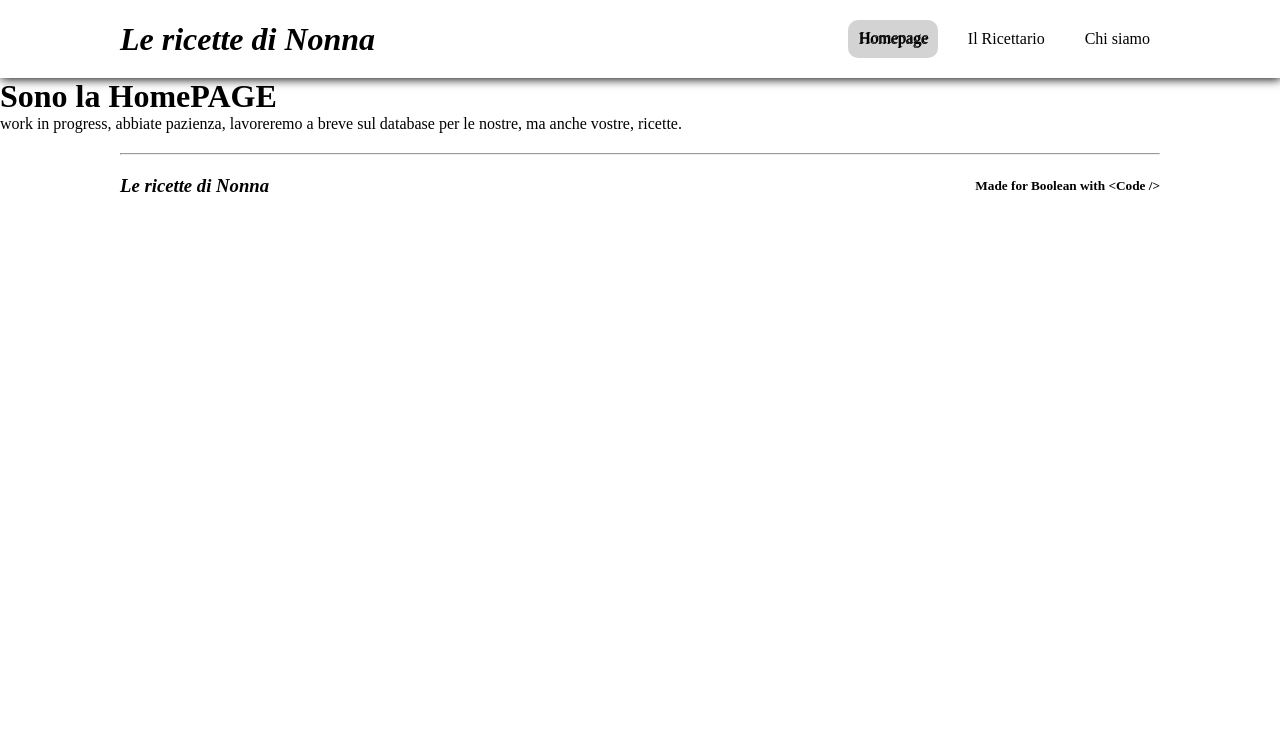
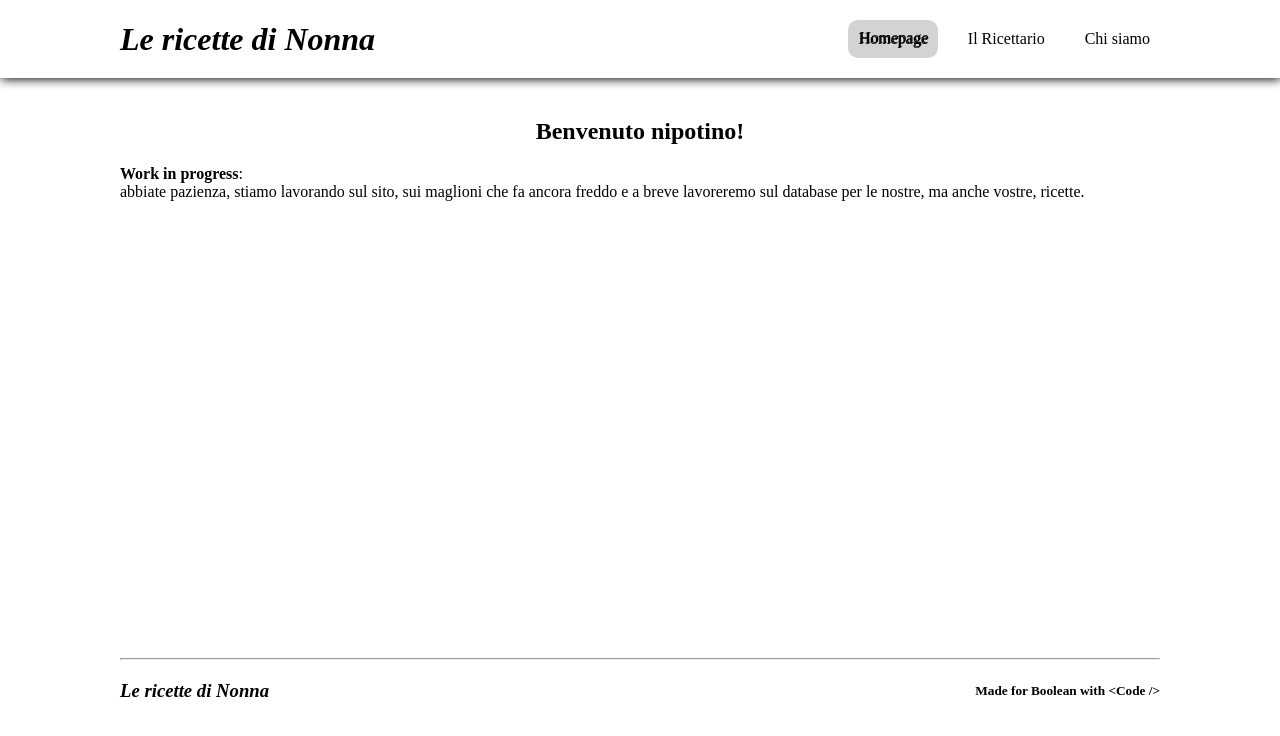
Before and after one commit to UmbertoAmenta/react-router, a React (Vite) app: page / in a window 1280 px wide. Shown: the top 736 px of the page. Built offline with nearby package versions, Linux system fonts and the light colour scheme.

Commit message:
feat: +homepage and style (init)

```diff
--- a/src/index.css
+++ b/src/index.css
@@ -1,6 +1,7 @@
 /* IMPORT CSS */
 /* Pages */
 @import url("/src/pages/AboutUsStyle.css");
+@import url("/src/pages/HomePageStyle.css");
 /* Components */
 @import url("/src/components/Header/HeaderStyle.css");
 @import url("/src/components/Footer/FooterStyle.css");
@@ -13,15 +14,18 @@
 }
 
 /* GENERAL */
-:root {
-  max-height: 100vh;
-  /* overflow: hidden; */
-}
 .container {
   max-width: 1100px;
   margin: auto;
   padding: 20px 30px;
 }
+
+.homepage.container > h2,
+.contact-us.container > h2 {
+  text-align: center;
+  margin: 20px;
+}
+
 /*FASE DU SVILUPPO*/
 img,
 input {
--- a/src/pages/AboutUsStyle.css
+++ b/src/pages/AboutUsStyle.css
@@ -1,9 +1,4 @@
 /* ABOUT US */
-.contact-us.container > h2 {
-  text-align: center;
-  margin: 20px;
-}
-
 .contact-us.container div {
   margin-top: 20px;
 }
--- a/src/pages/HomePage.jsx
+++ b/src/pages/HomePage.jsx
@@ -1,11 +1,16 @@
 export default function HomePage() {
   return (
     <>
-      <h1>Sono la HomePAGE</h1>
-      <p>
-        work in progress, abbiate pazienza, lavoreremo a breve sul database per
-        le nostre, ma anche vostre, ricette.
-      </p>
+      <div className="homepage container">
+        <h2>Benvenuto nipotino!</h2>
+        <p>
+          <strong>Work in progress</strong>:
+          <br />
+          abbiate pazienza, stiamo lavorando sul sito, sui maglioni che fa
+          ancora freddo e a breve lavoreremo sul database per le nostre, ma
+          anche vostre, ricette.
+        </p>
+      </div>
     </>
   );
 }
--- /dev/null
+++ b/src/pages/HomePageStyle.css
@@ -0,0 +1,3 @@
+.homepage {
+  height: 70vh;
+}
```
